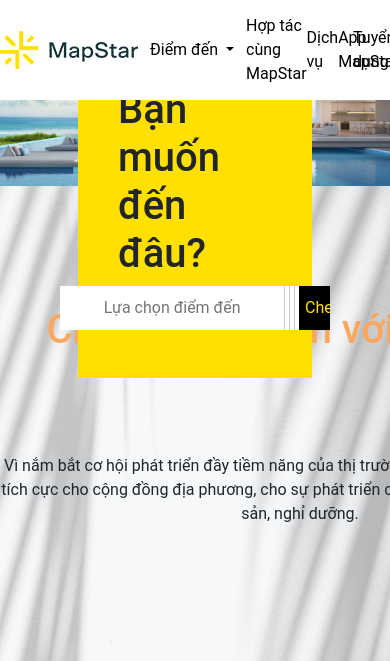
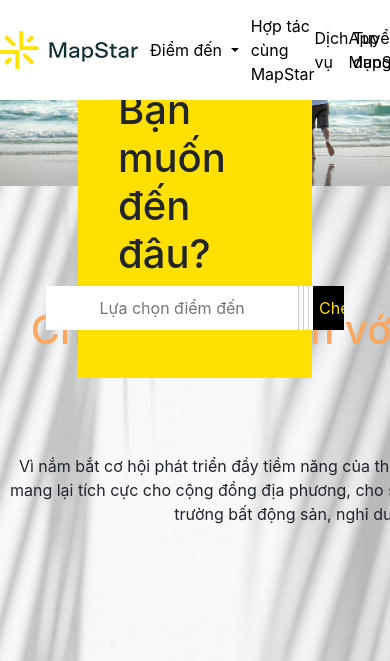
Before and after one commit to HieuPham1504/django_booking, a Django app: page / in a window 390 px wide; the page is wider, and only the part inside the window is pictured. Shown: the top 661 px of that part. Run offline with Django 4.2, Linux system fonts and the light colour scheme; data comes from the database, SQL or seed files in the repository; data that the repository does not hold is empty; parts of the project's set-up code (start-up, migrations or seed data) failed here and were passed over; some libraries are stand-ins or nearby versions.

Commit message:
commit dashboard

```diff
--- a/ms_dashboard/templates/ms_dashboard.html
+++ b/ms_dashboard/templates/ms_dashboard.html
@@ -9,7 +9,7 @@
     <div class="slideshow-container">
 
         <div class="mySlides">
-            <img src="{% static 'images/banner-2.jpg' %}" style="width:100%" alt="Image">
+            <img src="{% static 'images/banner.jpg' %}" style="width:100%" alt="Image">
         </div>
 
         <!--    <div class="mySlides fade">-->
--- a/ms_dashboard/templates/ms_master.html
+++ b/ms_dashboard/templates/ms_master.html
@@ -4,6 +4,7 @@
 
 <head>
     <meta charset="UTF-8">
+    <link rel="stylesheet" type="text/css" href="{% static 'css/ms_dashboard.css' %}">
     <link rel="stylesheet" href="https://cdn.jsdelivr.net/npm/bootstrap@4.6.2/dist/css/bootstrap.min.css"
           integrity="sha384-xOolHFLEh07PJGoPkLv1IbcEPTNtaed2xpHsD9ESMhqIYd0nLMwNLD69Npy4HI+N" crossorigin="anonymous">
     <script src="https://cdn.jsdelivr.net/npm/jquery@3.5.1/dist/jquery.slim.min.js"
@@ -12,7 +13,6 @@
     <script src="https://cdn.jsdelivr.net/npm/bootstrap@4.6.2/dist/js/bootstrap.bundle.min.js"
             integrity="sha384-Fy6S3B9q64WdZWQUiU+q4/2Lc9npb8tCaSX9FK7E8HnRr0Jz8D6OP9dO5Vg3Q9ct"
             crossorigin="anonymous"></script>
-    <link rel="stylesheet" type="text/css" href="{% static 'css/ms_dashboard.css' %}">
     <script src="https://ajax.googleapis.com/ajax/libs/jquery/1.11.1/jquery.min.js"></script>
     <script src="https://code.jquery.com/ui/1.13.2/jquery-ui.js"></script>
     <link href="https://code.jquery.com/ui/1.11.1/themes/smoothness/jquery-ui.css" rel="stylesheet" type="text/css">
```
Also changed, not shown: ms_dashboard/static/css/ms_dashboard.css (+22 -0 lines), ms_dashboard/static/images/banner.jpg (added), ms_dashboard/static/images/dai-lai-img.jpg (added), ms_dashboard/static/images/img-ha-long.jpg (added), ms_dashboard/static/images/img-hai-phong.jpg (added), ms_dashboard/static/images/img-van-don.jpg (added).
